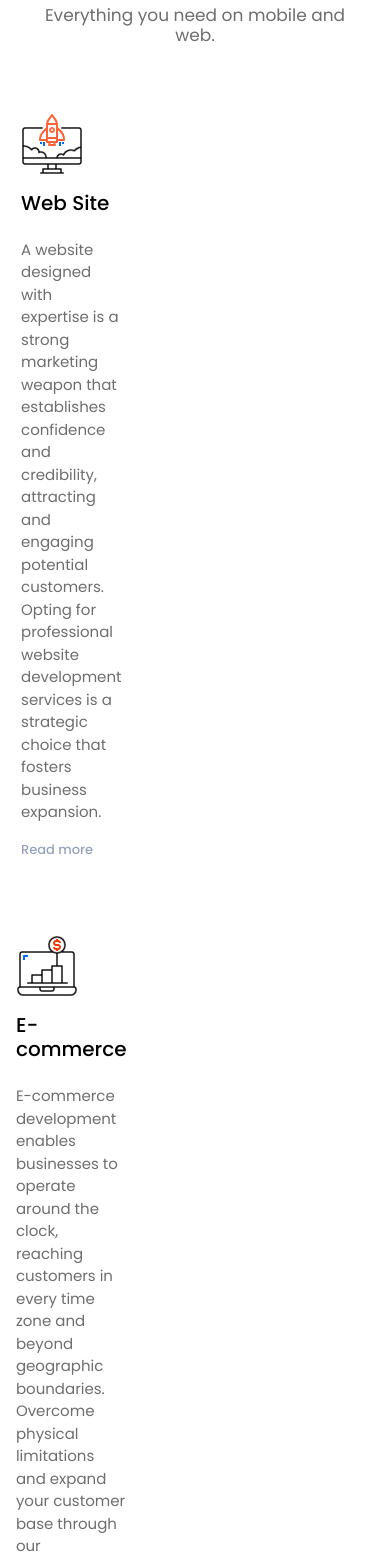
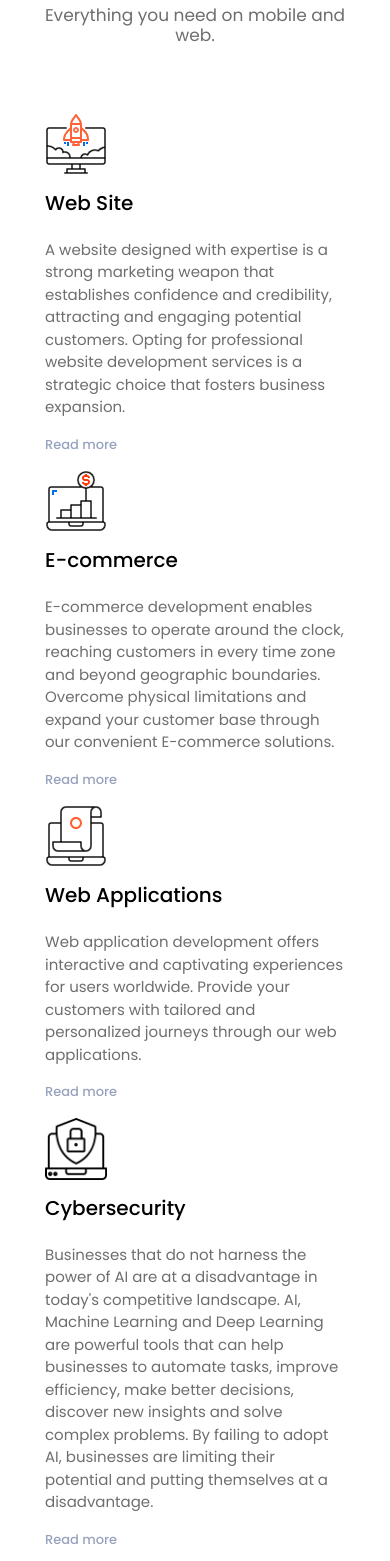
Before and after one commit to devcurio-team/website, a website: page index.html in a window 390 px wide. Shown: the part 835-2396 px from the top of the page. Drawn offline with Linux system fonts and the light colour scheme.

Commit message:
mobile view fixed

```diff
--- a/index.html
+++ b/index.html
@@ -2,6 +2,7 @@
 <html lang="en">
   <head>
     <title>devcurio - Digital Services</title>
+    <script src="https://www.google.com/recaptcha/api.js" async defer></script>
     <meta charset="UTF-8" />
     <meta name="viewport" content="width=device-width, initial-scale=1.0" />
     <meta http-equiv="X-UA-Compatible" content="ie=edge" />
@@ -90,7 +91,7 @@
             <h6 class="section-subtitle text-muted">Everything you need on mobile and web.</h6>
           </div>
           <div class="d-md-flex justify-content-between">
-            <div class="grid-margin d-flex justify-content-center w-25">
+            <div class="col-xs-12 col-md-2 justify-content-center ">
               <div class="features-width">
                 <img src="images/Group12.svg" alt="" class="img-icons" />
                 <h5 class="py-3">Web Site</h5>
@@ -102,7 +103,7 @@
                 <a href="#"><p class="readmore-link">Read more</p></a>
               </div>
             </div>
-            <div class="grid-margin d-flex justify-content-center w-25">
+            <div class="col-xs-12 col-md-2 justify-content-center ">
               <div class="features-width">
                 <img src="images/Group7.svg" alt="" class="img-icons" />
                 <h5 class="py-3">E-commerce</h5>
@@ -114,7 +115,7 @@
                 <a href="#"><p class="readmore-link">Read more</p></a>
               </div>
             </div>
-            <div class="grid-margin d-flex justify-content-center w-25">
+            <div class="col-xs-12 col-md-2 justify-content-center ">
               <div class="features-width">
                 <img src="images/Group5.svg" alt="" class="img-icons" />
                 <h5 class="py-3">Web Applications</h5>
@@ -125,7 +126,7 @@
                 <a href="#"><p class="readmore-link">Read more</p></a>
               </div>
             </div>
-            <div class="grid-margin d-flex justify-content-center w-25">
+            <div class="col-xs-12 col-md-2 justify-content-center ">
               <div class="features-width">
                 <img src="images/cyber-security.png" width="62px" alt="" class="img-icons" />
                 <h5 class="py-3">Cybersecurity</h5>
@@ -401,11 +402,18 @@
                   </div>
                 </form>
               </div>
+
               <div class="modal-footer">
                 <button type="button" class="btn btn-light" data-dismiss="modal">Close</button>
                 <button type="button" class="btn btn-success">Submit</button>
               </div>
+              <form action="?" method="POST">
+                <div class="g-recaptcha" data-sitekey="6LfGDNQmAAAAALL05mQlRCtSenYrL6eU0DPbekIu"></div>
+                <br/>
+                <input type="submit" value="Submit">
+              </form>
             </div>
+
           </div>
         </div>
       </div>
@@ -416,5 +424,7 @@
     <script src="vendors/aos/js/aos.js"></script>
     <script src="js/landingpage.js"></script>
 
+
+
   </body>
 </html>
```
Also changed, not shown: 2 other files.
